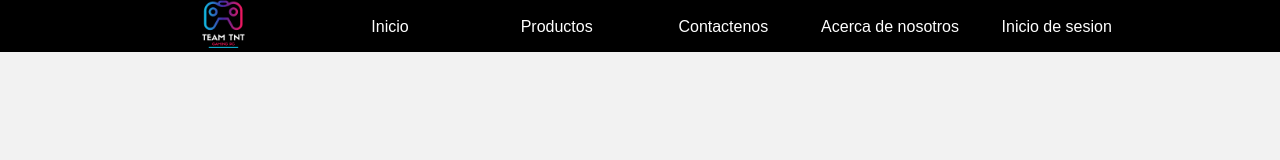
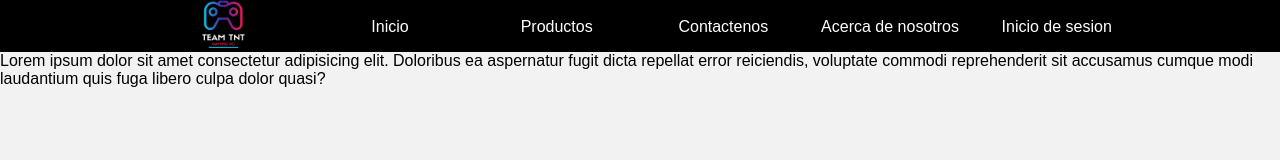
Before and after one commit to 72467573/TeamTNT_pagina, a plain HTML site: page index.html in a window 1280 px wide. Drawn offline with Linux system fonts and the light colour scheme.

Commit message:
prueba
hola mundo

```diff
--- a/index.html
+++ b/index.html
@@ -18,5 +18,6 @@
 			</div>
 		</nav>
 	</header>
+	<p>Lorem ipsum dolor sit amet consectetur adipisicing elit. Doloribus ea aspernatur fugit dicta repellat error reiciendis, voluptate commodi reprehenderit sit accusamus cumque modi laudantium quis fuga libero culpa dolor quasi?</p>
 </body>
 </html>
```
